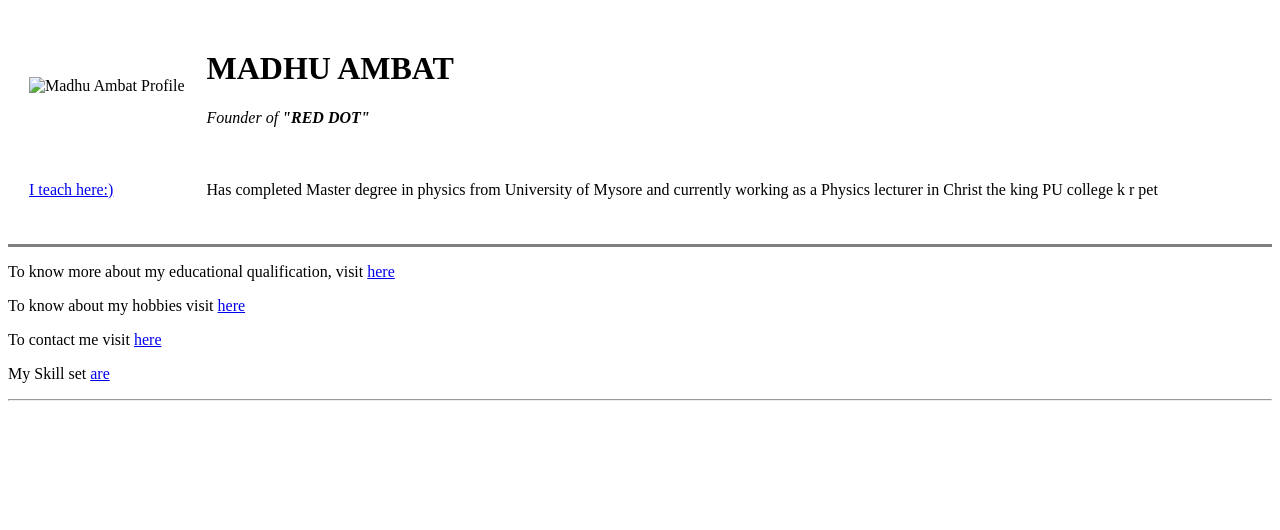
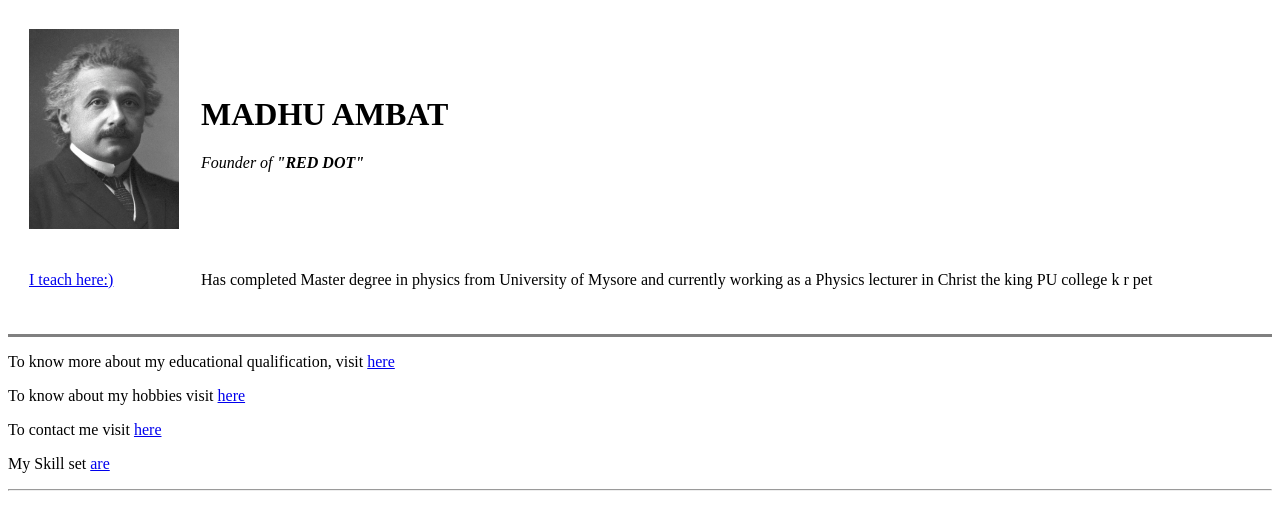
Before and after one commit to Ambatom22/CV, a plain HTML site: page index.html in a window 1280 px wide. Drawn offline with Linux system fonts and the light colour scheme.

Commit message:
Update index.html

```diff
--- a/index.html
+++ b/index.html
@@ -10,7 +10,7 @@
 
   <table cellspacing = "20" >
     <tr>
-      <td><img src="images/einstein.jpg" style="width: 150px; height: 200px; margin: 0px" alt="Madhu Ambat Profile"></td> <td><h1>MADHU AMBAT</h1>
+      <td><img src="einstein.jpg" style="width: 150px; height: 200px; margin: 0px" alt="Madhu Ambat Profile"></td> <td><h1>MADHU AMBAT</h1>
       <p><em>Founder of <strong>"RED DOT"</strong></em></p>
 </td>
     </tr>
```
